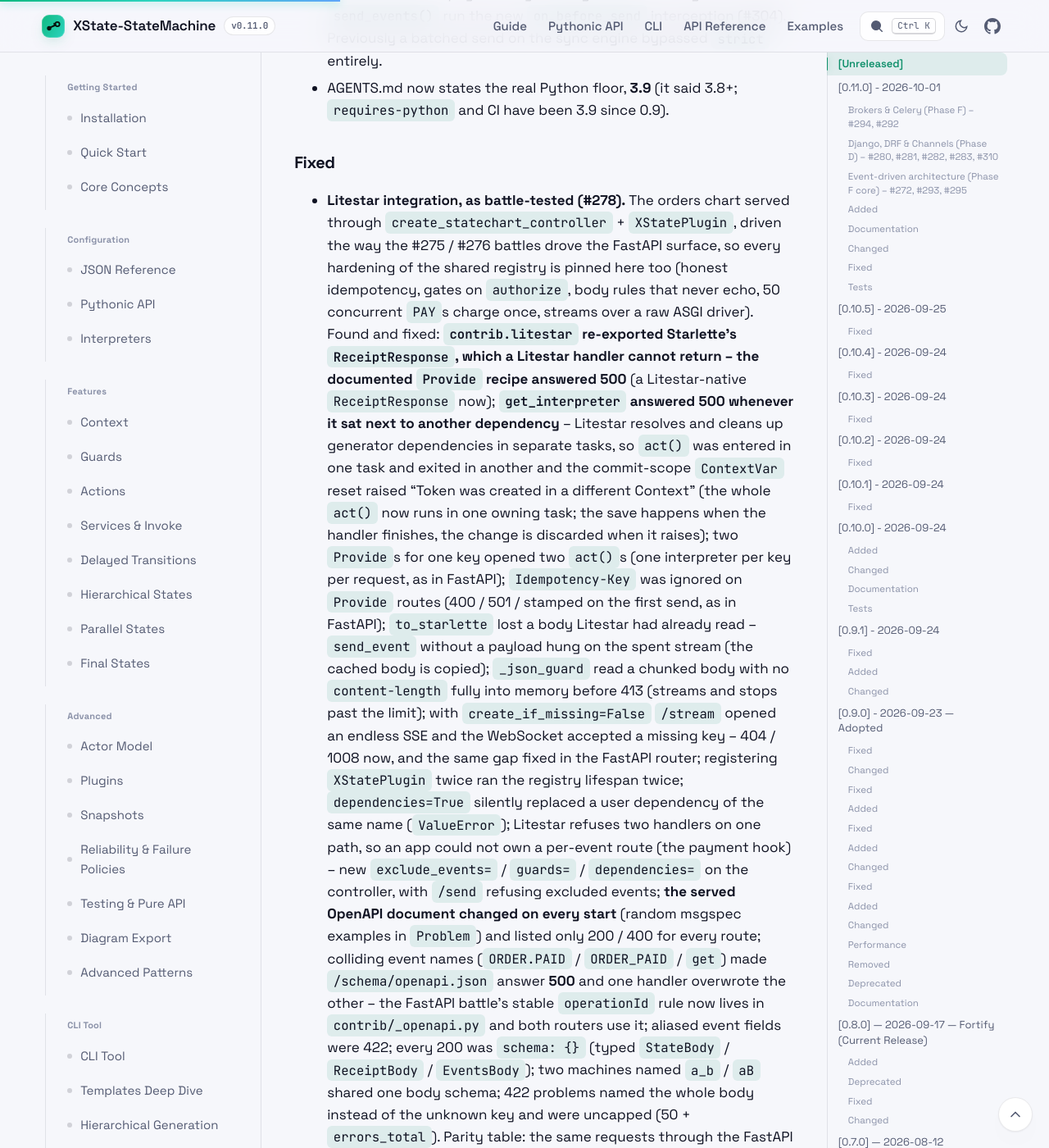
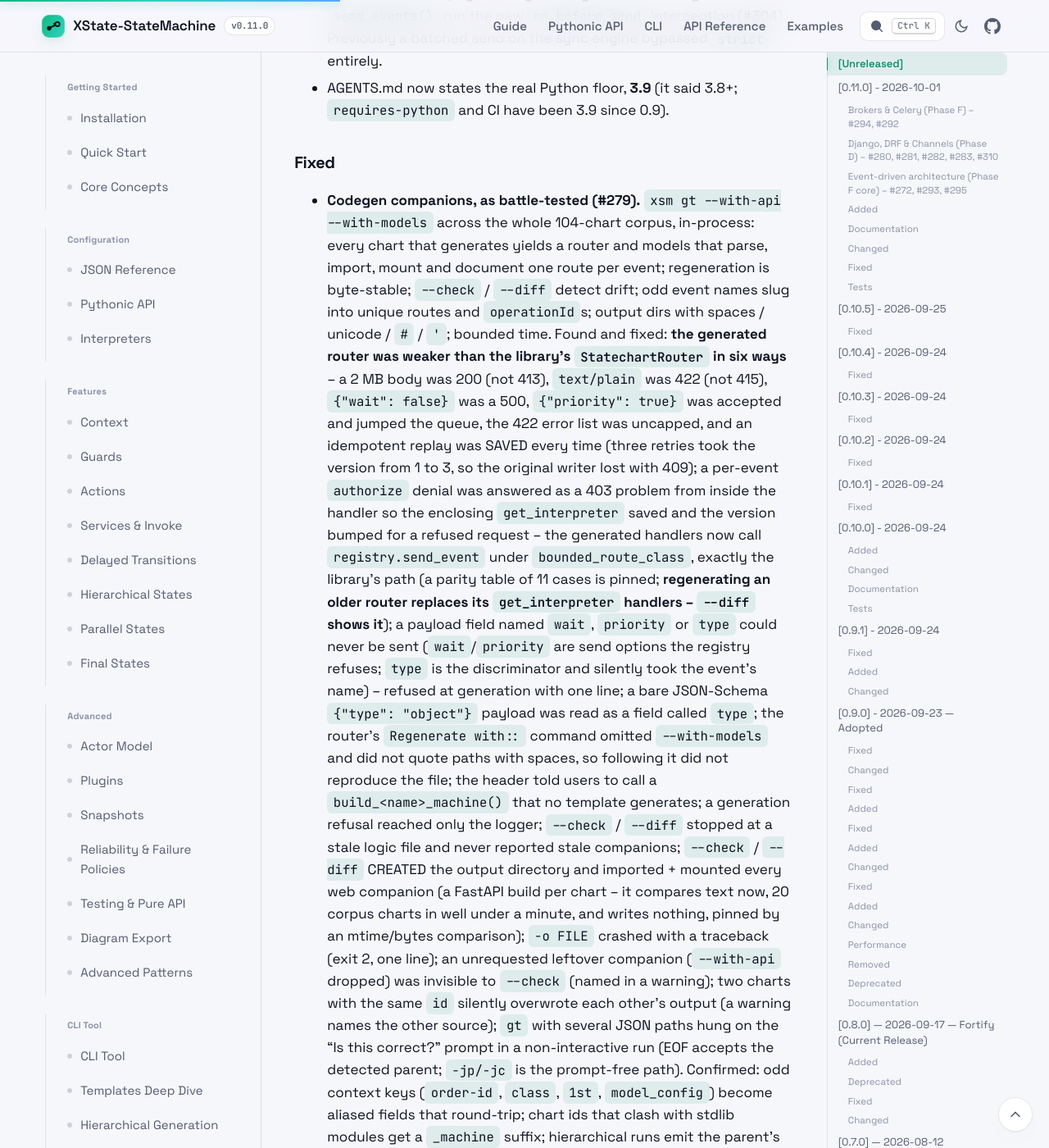
Before and after one commit to basiltt/xstate-statemachine, a Jekyll site: the page built from docs/_guide/changelog.md, in a window 1280 px wide and 1400 px high, scrolled down 43925 px. Shown: the whole window at 82% size. Built offline with Jekyll 4.4.1, drawn with Linux system fonts in a browser that asks for light colours; some of the changed text lies outside the part shown.

Commit message:
battle(#279): merge adversaries A (generated router routed through registry.send_event under bounded_route_class -- parity with StatechartRouter; wait/priority/type payload fields refused; bare object schema permissive; regenerate command reproduces the file; header fixed; goldens) and B (-o FILE exit 2; --check creates nothing and skips web verification; leftover companion named; foreign overwrite warns; docs); EOF-safe hierarchy prompt; stale prose fixed; changelog bullet both copies
Co-Authored-By: Claude Fable 5 <noreply@anthropic.com>

```diff
--- a/docs/_guide/changelog.md
+++ b/docs/_guide/changelog.md
@@ -1456,6 +1456,49 @@ _No unreleased changes yet._
 
 ### Fixed
 
+- **Codegen companions, as battle-tested (#279).** `xsm gt --with-api
+  --with-models` across the whole 104-chart corpus, in-process: every
+  chart that generates yields a router and models that parse, import,
+  mount and document one route per event; regeneration is byte-stable;
+  `--check` / `--diff` detect drift; odd event names slug into unique
+  routes and `operationId`s; output dirs with spaces / unicode / `#` /
+  `'`; bounded time. Found and fixed: **the generated router was weaker
+  than the library's `StatechartRouter` in six ways** -- a 2 MB body was
+  200 (not 413), `text/plain` was 422 (not 415), `{"wait": false}` was a
+  500, `{"priority": true}` was accepted and jumped the queue, the 422
+  error list was uncapped, and an idempotent replay was SAVED every time
+  (three retries took the version from 1 to 3, so the original writer
+  lost with 409); a per-event `authorize` denial was answered as a 403
+  problem from inside the handler so the enclosing `get_interpreter`
+  saved and the version bumped for a refused request -- the generated
+  handlers now call `registry.send_event` under `bounded_route_class`,
+  exactly the library's path (a parity table of 11 cases is pinned;
+  **regenerating an older router replaces its `get_interpreter`
+  handlers -- `--diff` shows it**); a payload field named `wait`,
+  `priority` or `type` could never be sent (`wait`/`priority` are send
+  options the registry refuses; `type` is the discriminator and silently
+  took the event's name) -- refused at generation with one line; a bare
+  JSON-Schema `{"type": "object"}` payload was read as a field called
+  `type`; the router's `Regenerate with::` command omitted
+  `--with-models` and did not quote paths with spaces, so following it
+  did not reproduce the file; the header told users to call a
+  `build_<name>_machine()` that no template generates; a generation
+  refusal reached only the logger; `--check` / `--diff` stopped at a
+  stale logic file and never reported stale companions; `--check` /
+  `--diff` CREATED the output directory and imported + mounted every web
+  companion (a FastAPI build per chart -- it compares text now, 20
+  corpus charts in well under a minute, and writes nothing, pinned by an
+  mtime/bytes comparison); `-o FILE` crashed with a traceback (exit 2,
+  one line); an unrequested leftover companion (`--with-api` dropped)
+  was invisible to `--check` (named in a warning); two charts with the
+  same `id` silently overwrote each other's output (a warning names the
+  other source); `gt` with several JSON paths hung on the "Is this
+  correct?" prompt in a non-interactive run (EOF accepts the detected
+  parent; `-jp/-jc` is the prompt-free path). Confirmed: odd context
+  keys (`order-id`, `class`, `1st`, `model_config`) become aliased
+  fields that round-trip; chart ids that clash with stdlib modules get a
+  `_machine` suffix; hierarchical runs emit the parent's companions
+  only; provenance banners carry basenames, never a local path.
 - **Litestar integration, as battle-tested (#278).** The orders chart
   served through `create_statechart_controller` + `XStatePlugin`, driven
   the way the #275 / #276 battles drove the FastAPI surface, so every
```
Also changed, not shown: docs/_guide/cli-templates.md (+1 -1 lines), CHANGELOG.md, 1 other file.
